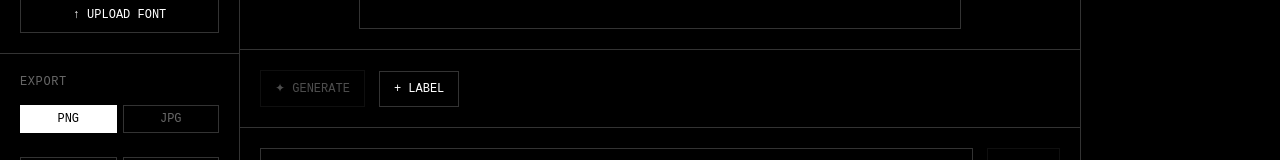
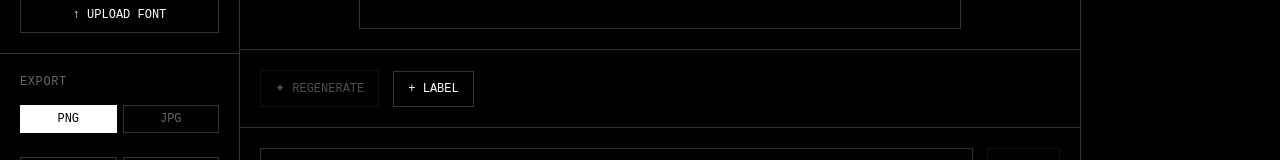
Before and after one commit to jckbtchr-vv/contextcreator, a Vue app: page / in a window 1280 px wide. Shown: the part 593-753 px from the top of the page. Built offline with nearby package versions, Linux system fonts and the light colour scheme; a web font is replaced by a local one.

Commit message:
Rename generate button to regenerate

```diff
--- a/src/components/CanvasPreview.vue
+++ b/src/components/CanvasPreview.vue
@@ -578,7 +578,7 @@ defineExpose({
         @click.stop="regenerate"
         :disabled="isGenerating || !apiKey"
       >
-        {{ isGenerating ? 'GENERATING...' : '✦ GENERATE' }}
+        {{ isGenerating ? 'GENERATING...' : '✦ REGENERATE' }}
       </button>
 
       <button class="btn" @click.stop="addLabel">
```
